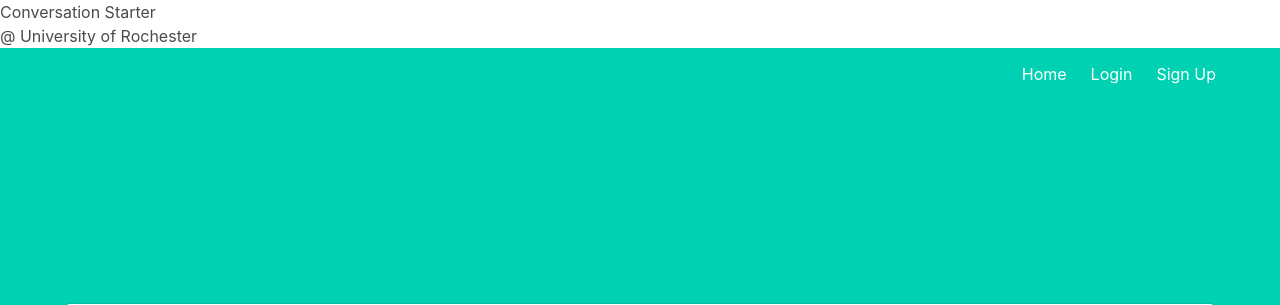
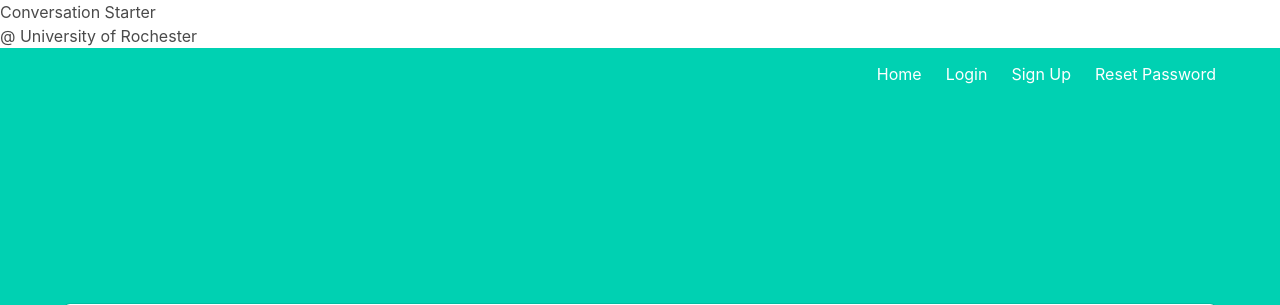
Before and after one commit to JohnMantus/ChatUR, a Flask app: page /createEvent in a window 1280 px wide. Shown: the top 305 px of the page. Run offline with Flask 2, Linux system fonts and the light colour scheme; parts of the project's set-up code (start-up, migrations or seed data) failed here and were passed over; some libraries are stand-ins or nearby versions.

Commit message:
Update base.html

```diff
--- a/templates/base.html
+++ b/templates/base.html
@@ -43,6 +43,11 @@
                                     Change Password
                                 </a>
                                 {% endif %}
+                                  {% if not current_user.is_authenticated %}
+                                <a href="{{ url_for('auth.password_reset_request') }}" class="navbar-item">
+                                    Reset Password
+                                </a>
+                                {% endif %}
                             </div>
                         </div>
                     </div>
```
